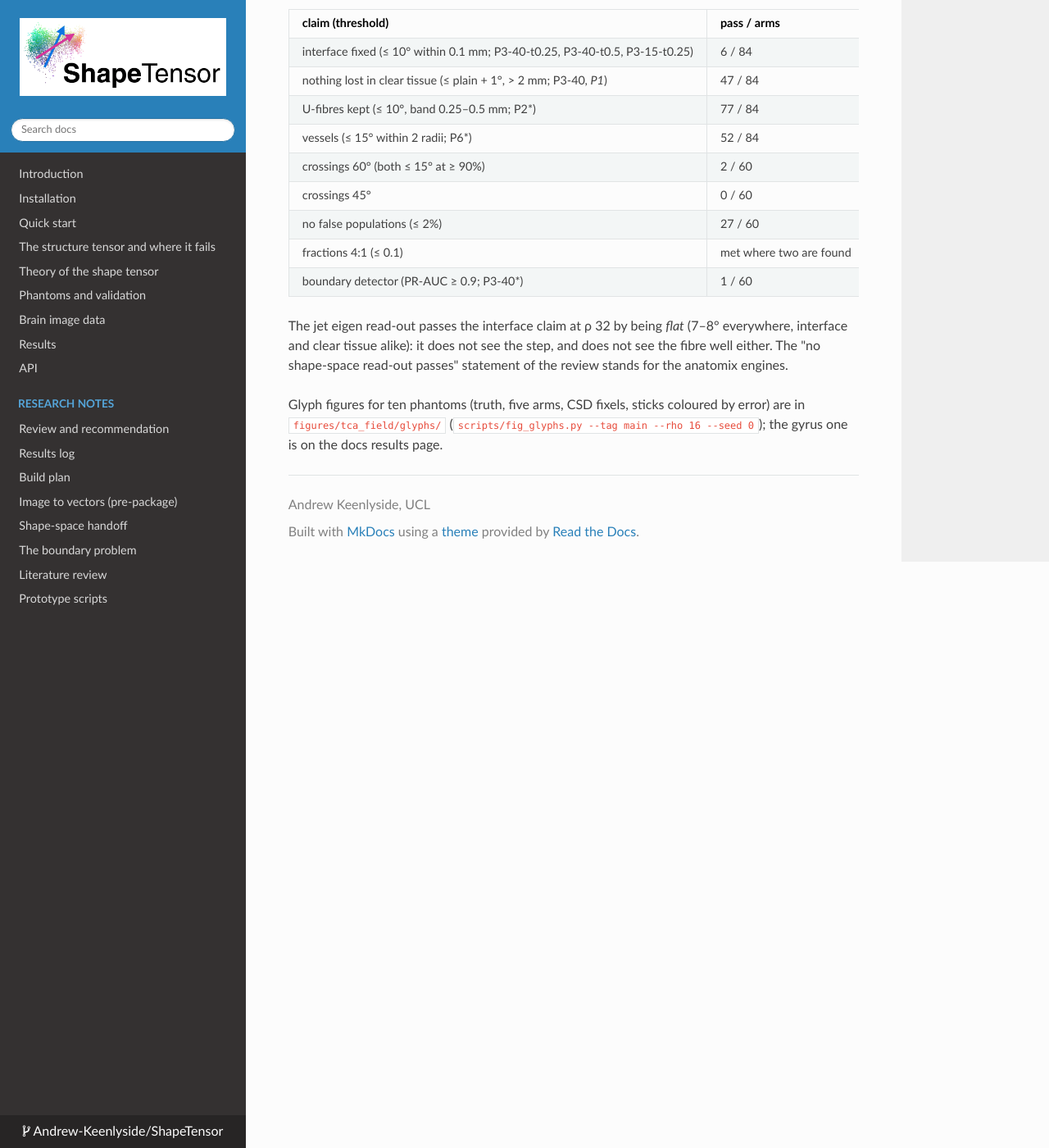
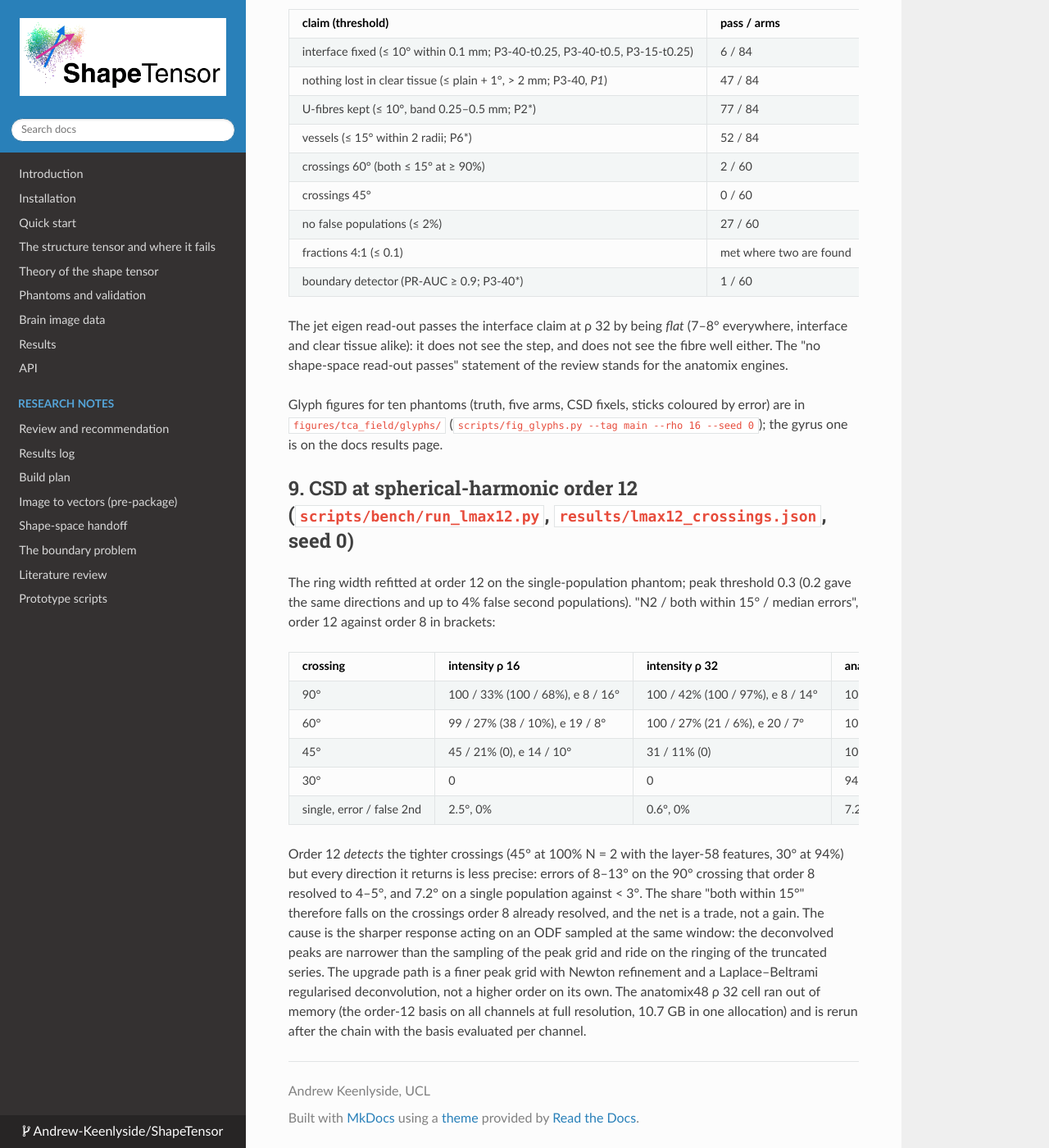
Before and after one commit to Andrew-Keenlyside/ShapeTensor, an MkDocs documentation site: the page built from docs/TCA_FIELD_RESULTS.md, in a window 1280 px wide and 1400 px high, scrolled down 6600 px. Shown: the whole window at 82% size. Built offline with MkDocs 1.6.1, drawn with Linux system fonts in a browser that asks for light colours; nearby versions of some CDN libraries.

Commit message:
odf_sites: bound the basis allocation per pass; results log §9 on order-12 CSD

```diff
--- a/docs/TCA_FIELD_RESULTS.md
+++ b/docs/TCA_FIELD_RESULTS.md
@@ -236,3 +236,27 @@ statement of the review stands for the anatomix engines.
 Glyph figures for ten phantoms (truth, five arms, CSD fixels, sticks coloured by error) are in
 `figures/tca_field/glyphs/` (`scripts/fig_glyphs.py --tag main --rho 16 --seed 0`); the gyrus one is on the docs
 results page.
+
+## 9. CSD at spherical-harmonic order 12 (`scripts/bench/run_lmax12.py`, `results/lmax12_crossings.json`, seed 0)
+
+The ring width refitted at order 12 on the single-population phantom; peak threshold 0.3 (0.2 gave the same
+directions and up to 4% false second populations). "N2 / both within 15° / median errors", order 12 against order 8
+in brackets:
+
+| crossing | intensity ρ 16 | intensity ρ 32 | anatomix48 ρ 16 |
+|---|---|---|---|
+| 90° | 100 / 33% (100 / 68%), e 8 / 16° | 100 / 42% (100 / 97%), e 8 / 14° | 100 / 36% (100 / 90%), e 10 / 13° |
+| 60° | 99 / 27% (38 / 10%), e 19 / 8° | 100 / 27% (21 / 6%), e 20 / 7° | 100 / 63% (98 / 93%), e 9 / 9° |
+| 45° | 45 / 21% (0), e 14 / 10° | 31 / 11% (0) | 100 / **70%** (44 / 41%), e 9 / 10° |
+| 30° | 0 | 0 | 94 / 36% (—), e 7 / 19° |
+| single, error / false 2nd | 2.5°, 0% | 0.6°, 0% | 7.2°, 0% |
+
+Order 12 *detects* the tighter crossings (45° at 100% N = 2 with the layer-58 features, 30° at 94%) but every
+direction it returns is less precise: errors of 8–13° on the 90° crossing that order 8 resolved to 4–5°, and 7.2° on a
+single population against < 3°. The share "both within 15°" therefore falls on the crossings order 8 already
+resolved, and the net is a trade, not a gain. The cause is the sharper response acting on an ODF sampled at the
+same window: the deconvolved peaks are narrower than the sampling of the peak grid and ride on the ringing of the
+truncated series. The upgrade path is a finer peak grid with Newton refinement and a Laplace–Beltrami regularised
+deconvolution, not a higher order on its own. The anatomix48 ρ 32 cell ran out of memory (the order-12 basis on
+all channels at full resolution, 10.7 GB in one allocation) and is rerun after the chain with the basis evaluated per
+channel.
```
Also changed, not shown: 1 other file.
